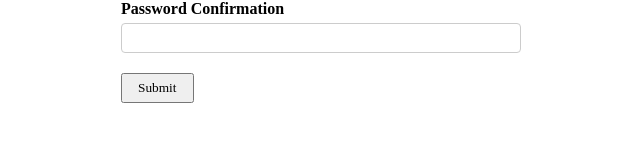
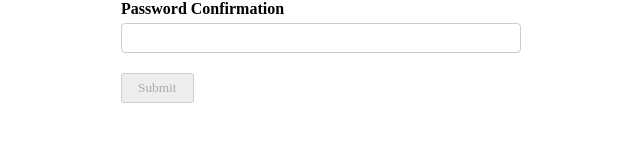
Before and after one commit to meisam-msr/formik, a React (Create React App) app: page / in a window 1280 px wide. Shown: the part 322-464 px from the top of the page, without its empty margins (319-959 px from the left). Built offline with nearby package versions, Linux system fonts and the light colour scheme.

Commit message:
validation at the first load

```diff
--- a/src/components/SignUpForm.js
+++ b/src/components/SignUpForm.js
@@ -32,6 +32,7 @@
         .required("Password Confirmation is required")
         .oneOf([Yup.ref("password"), null], "Password must match"),
     }),
+    validateOnMount: true,
   });
   console.log("form errors", formik.touched);
 
@@ -85,7 +86,9 @@
             <div className="error">{formik.errors.passwordConfirm}</div>
           )}
         </div>
-        <button type="submit">Submit</button>
+        <button type="submit" disabled={!formik.isValid}>
+          Submit
+        </button>
       </form>
     </div>
   );
```
